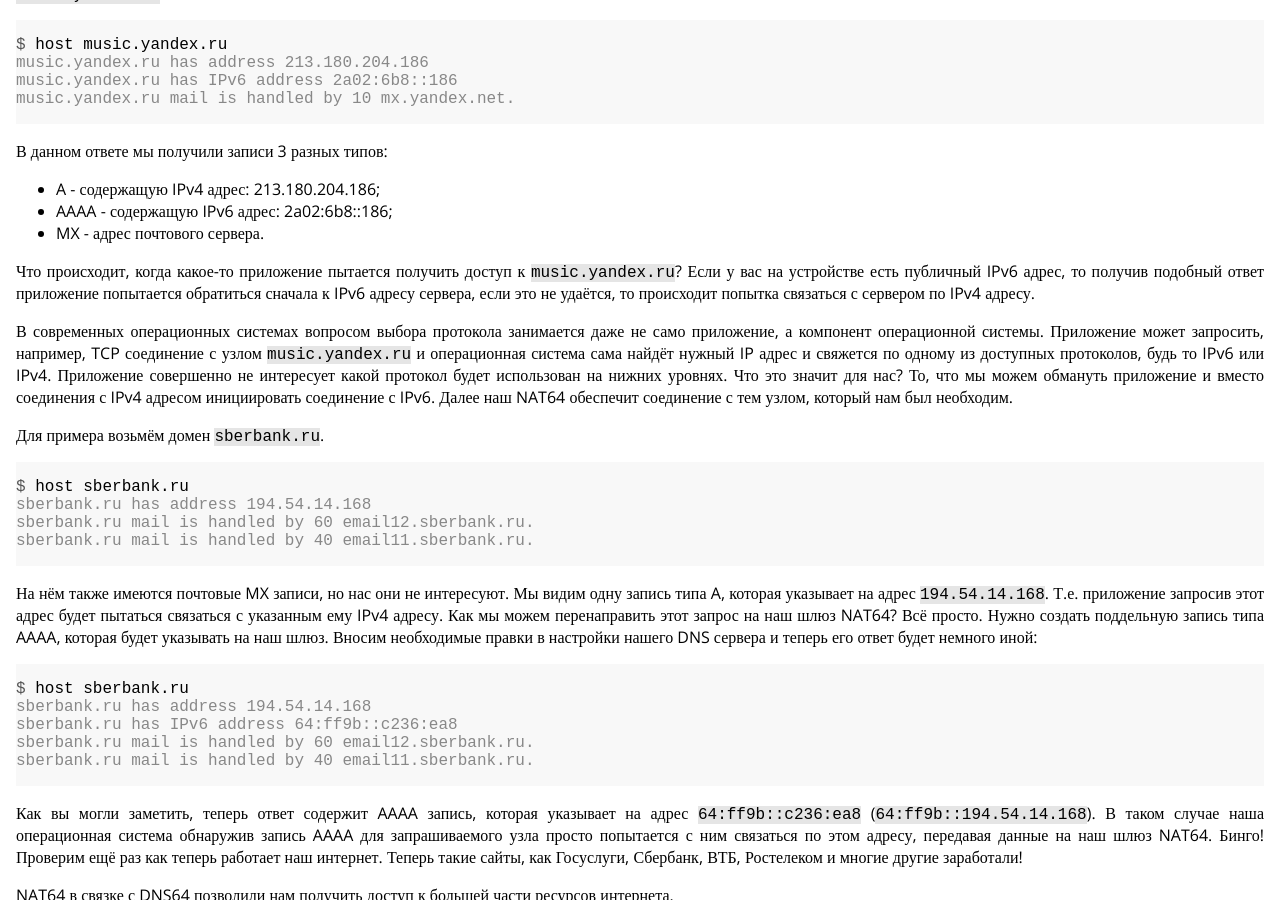
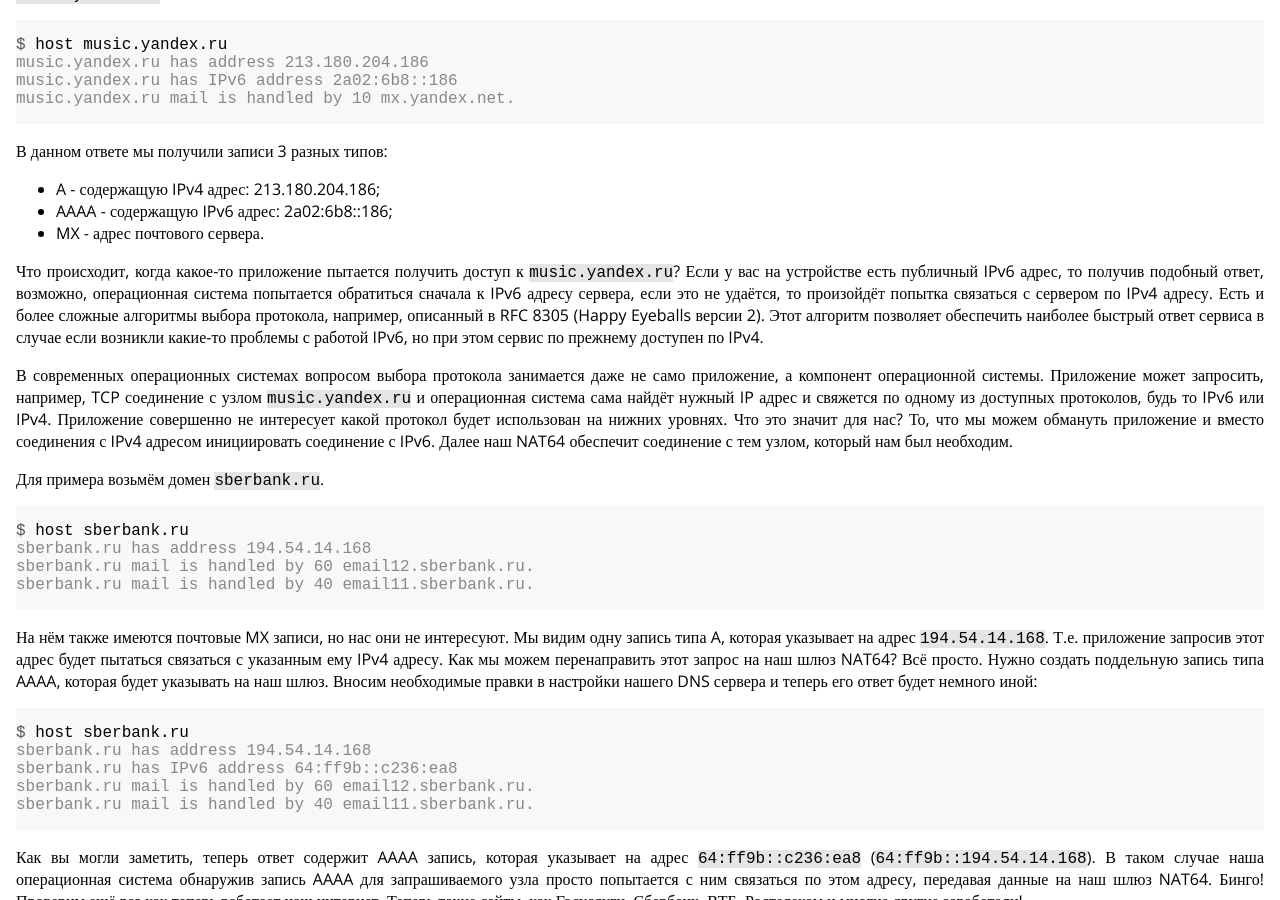
Before and after one commit to fsa/site, a Jekyll site: the page built from _posts/2025-02-28-464xlat.md, in a window 1280 px wide and 900 px high, scrolled down 1591 px. Built offline with Jekyll 4.4.1, drawn with Linux system fonts in a browser that asks for light colours.

Commit message:
Небольшие исправления по алгоритмам выбора IPv4/IPv6

```diff
--- a/_posts/2025-02-28-464xlat.md
+++ b/_posts/2025-02-28-464xlat.md
@@ -63,7 +63,7 @@
 - AAAA - содержащую IPv6 адрес: 2a02:6b8::186;
 - MX - адрес почтового сервера.
 
-Что происходит, когда какое-то приложение пытается получить доступ к `music.yandex.ru`? Если у вас на устройстве есть публичный IPv6 адрес, то получив подобный ответ приложение попытается обратиться сначала к IPv6 адресу сервера, если это не удаётся, то происходит попытка связаться с сервером по IPv4 адресу.
+Что происходит, когда какое-то приложение пытается получить доступ к `music.yandex.ru`? Если у вас на устройстве есть публичный IPv6 адрес, то получив подобный ответ, возможно, операционная система попытается обратиться сначала к IPv6 адресу сервера, если это не удаётся, то произойдёт попытка связаться с сервером по IPv4 адресу. Есть и более сложные алгоритмы выбора протокола, например, описанный в RFC 8305 (Happy Eyeballs версии 2). Этот алгоритм позволяет обеспечить наиболее быстрый ответ сервиса в случае если возникли какие-то проблемы с работой IPv6, но при этом сервис по прежнему доступен по IPv4.
 
 В современных операционных системах вопросом выбора протокола занимается даже не само приложение, а компонент операционной системы. Приложение может запросить, например, TCP соединение с узлом `music.yandex.ru` и операционная система сама найдёт нужный IP адрес и свяжется по одному из доступных протоколов, будь то IPv6 или IPv4. Приложение совершенно не интересует какой протокол будет использован на нижних уровнях. Что это значит для нас? То, что мы можем обмануть приложение и вместо соединения с IPv4 адресом инициировать соединение с IPv6. Далее наш NAT64 обеспечит соединение с тем узлом, который нам был необходим.
 
```
